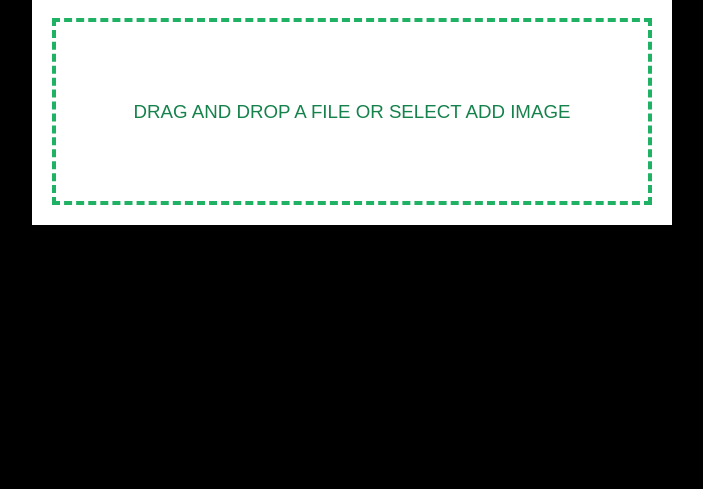
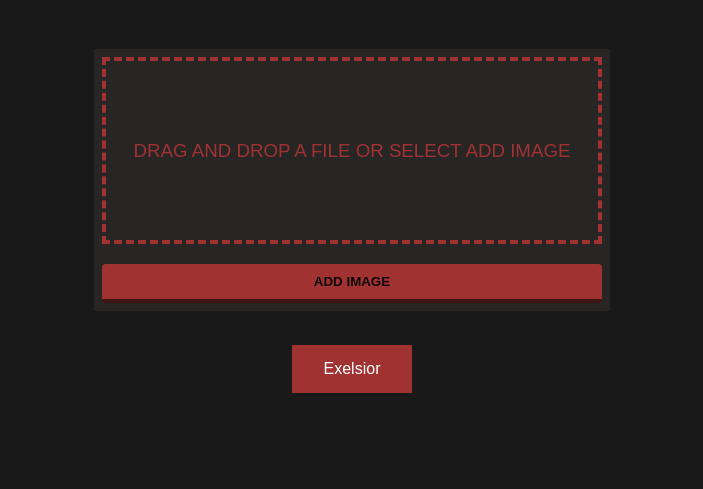
Before and after one commit to kk2250/Project_SRGAN, a Flask app: page / in a window 1280 px wide. Shown: the part 311-800 px from the top of the page, without its empty margins (288-991 px from the left). Run offline with Flask 2, Linux system fonts and the light colour scheme.

Commit message:
new update

```diff
--- a/run/src/controller/public.py
+++ b/run/src/controller/public.py
@@ -1,6 +1,8 @@
 #!/usr/bin/env python3
 
-from flask import Blueprint,render_template,request,session,redirect,url_for
+from flask import Blueprint,render_template,request,session,redirect,url_for,send_file
+from werkzeug import secure_filename
+import os
 # from model import model
 
 # UPLOAD_FOLDER = '/Users/kkim2250/Desktop/Project_SRGAN/'
@@ -8,19 +10,28 @@ from flask import Blueprint,render_template,request,session,redirect,url_for
 
 controller = Blueprint('public',__name__)
 # controller.config['UPLOAD_FOLDER'] = UPLOAD_FOLDER
+# controller.config = {}
+
+# @controller.record
+# def record_params(setup_state):
+#   app = setup_state.app
+#   controller.config = dict([(key,value) for (key,value) in app.config.items()])
 
 @controller.route('/',methods=['GET','POST'])
 def frontpage():
     if request.method == 'GET':
         return render_template('homepage.html')
     elif request.method == 'POST':
-        img_file = request.file['image']
-        if img_file:
+        if request.files['image']:
+            img_file = request.files['image']
             filename = secure_filename(img_file.filename)
-            img_file.save(os.path.join("image1.png"))
-            return render_template('printpage.html', message=message)
+            img_file.save(os.path.join("run/src/static/image1.png"))
+            # with open('run/src/static/image1.png') as f:
+            return render_template('printpage.html')
 
-
+@controller.route('/download')
+def download():
+    return send_file('/Users/kkim2250/Desktop/Project_SRGAN/run/src/static/image1.png', as_attachment=True, attachment_filename="image1.png")
 
 
 # @controller.route('/out',methods=['GET','POST'])
--- a/run/src/static/css/hmpage1.css
+++ b/run/src/static/css/hmpage1.css
@@ -1,43 +1,66 @@
-body{
-  background: rgba(0,0,0,0.9);
+body {
   font-family: sans-serif;
-  background-color: black;
+  background-color: rgba(0,0,0,0.9);
+}
+
+.logo {
+  margin-top: 90px;
+  margin-bottom: 50px;
+  text-align: center;
 }
 
 img {
   display: block;
   margin-left: auto;
   margin-right: auto;
-  margin-top: 50px;
-  height : 200px;
-  width: 250px;
+  margin-bottom: 20px;
+  height: 220px;
+  width: 330px;
+}
+.buttons {
+  text-align: center;
+  padding-top: 30px;
+  margin-bottom: 30px;
+}
+
+.button {
+  background-color: rgb(161, 50, 50);
+  border: none;
+  color: white;
+  padding: 15px 32px;
+  text-align: center;
+  text-decoration: none;
+  display: inline-block;
+  font-size: 16px;
+  margin: 4px 2px;
+  cursor: pointer;
 }
 
 .file-upload {
-  background-color: #ffffff;
-  width: 600px;
+  background-color: rgba(43, 39, 39, 0.9);
+  width: 500px;
   margin: 0 auto;
-  padding: 20px;
+  padding: 8px;
 }
 
 .file-upload-btn {
   width: 100%;
   margin: 0;
-  color: #fff;
-  background: rgb(238, 19, 19);
+  color: rgba(0,0,0,0.9);
+  background: rgb(161, 50, 50);
   border: none;
   padding: 10px;
   border-radius: 4px;
-  border-bottom: 4px solid #15824B;
+  border-bottom: 4px solid rgb(61, 21, 21);
   transition: all .2s ease;
   outline: none;
   text-transform: uppercase;
-  font-weight: 700;
+  font-weight: 900;
 }
 
 .file-upload-btn:hover {
-  background: red;
-  color: #ffffff;
+  background: rgb(161, 50, 50);
+  color: rgba(0,0,0,0.9);
   transition: all .2s ease;
   cursor: pointer;
 }
@@ -64,14 +87,14 @@ img {
 }
 
 .image-upload-wrap {
-  margin-top: 20px;
-  border: 4px dashed #1FB264;
+  margin-bottom: 20px;
+  border: 4px dashed rgb(161, 50, 50);
   position: relative;
 }
 
 .image-dropping,
 .image-upload-wrap:hover {
-  background-color: #1FB264;
+  background-color: rgb(161, 50, 50);
   border: 4px dashed #ffffff;
 }
 
@@ -87,7 +110,7 @@ img {
 .drag-text h3 {
   font-weight: 100;
   text-transform: uppercase;
-  color: #15824B;
+  color: rgb(161, 50, 50);
   padding: 60px 0;
 }
 
--- a/run/src/templates/homepage.html
+++ b/run/src/templates/homepage.html
@@ -4,24 +4,32 @@
     <meta charset="UTF-8" />
     <title>SRGAN</title>
     <link href="{{url_for('static', filename='css/hmpage1.css')}}" rel="stylesheet">
+    <script class="jsbin" src="https://ajax.googleapis.com/ajax/libs/jquery/1/jquery.min.js"></script>
     <script type="text/javascript" src="{{ url_for('static', filename='js/home1.js') }}"></script>
   </head>
   <body>
-    <img src="https://cdn4.iconfinder.com/data/icons/medical-volume-2-3/48/85-512.png"/>
+    <p class="logo">
+      <img src="https://cdn4.iconfinder.com/data/icons/medical-volume-2-3/48/85-512.png" alt="centered image"/>
+    </p>
+    <form id="upload" method="POST" enctype="multipart/form-data">
       <div class="file-upload">
-      <button class="file-upload-btn" type="button" onclick="$('.file-upload-input').trigger( 'click' )">Add Image</button>
         <div class="image-upload-wrap">
-        <input class="file-upload-input" type='file' onchange="readURL(this);" accept="image/*" />
+          <input class="file-upload-input" type='file' name='image' onchange="readURL(this);" accept="image/*" />
           <div class="drag-text">
             <h3>Drag and drop a file or select add Image</h3>
           </div>
         </div>
+        <button class="file-upload-btn" type="button" onclick="$('.file-upload-input').trigger( 'click' )">Add Image</button>
         <div class="file-upload-content">
-        <img class="file-upload-image" src="#" alt="your image" />
+          <img class="file-upload-image" src="#" alt="your image"/>
           <div class="image-title-wrap">
             <button type="button" onclick="removeUpload()" class="remove-image">Remove <span class="image-title">Uploaded Image</span></button>
           </div>
         </div>
       </div>
+      <div class='buttons'>
+        <input class="button" type="submit" value="Exelsior">
+      </div>
+    </form>
   </body>
 </html>
```
Also changed, not shown: run/src/templates/printpage.html (+4 -3 lines), run/src/static/image1.png (added), 3 other files. Lines whose indentation alone changed are shown as unchanged.
